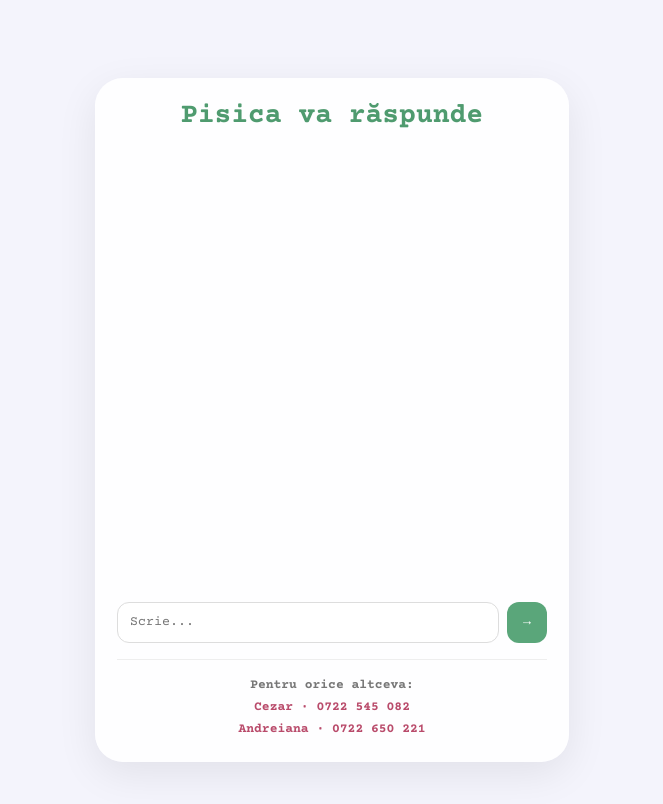
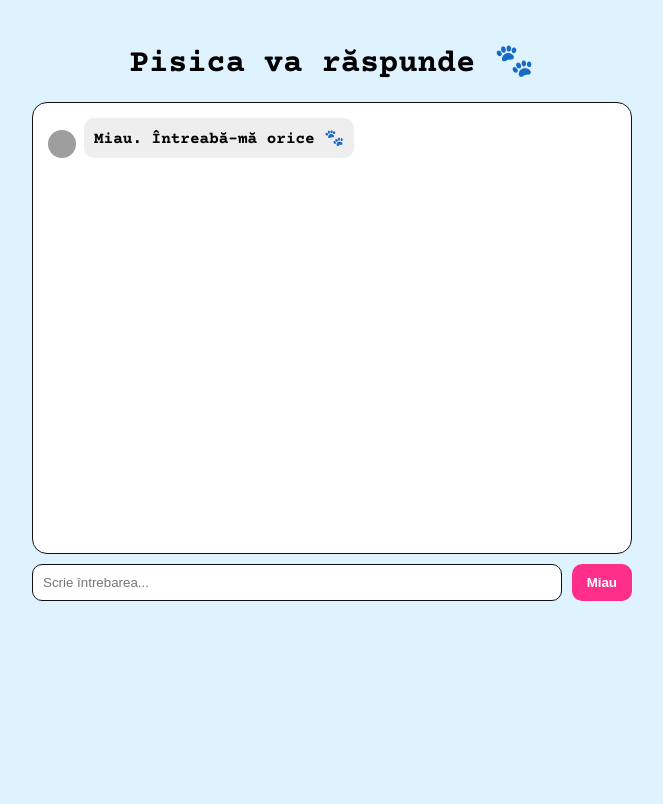
Before and after one commit to andreiana007/wed-invitation, a Next.js app: page /pisica in a window 1280 px wide. Shown: the top 804 px of the page, without its empty margins (308-971 px from the left). Built offline with nearby package versions, Linux system fonts and the light colour scheme; grey boxes are pictures that could not be loaded.

Commit message:
Update page.js

```diff
--- a/app/pisica/page.js
+++ b/app/pisica/page.js
@@ -1,44 +1,82 @@
 "use client";
-
 import { useState } from "react";
 
 export default function PisicaPage() {
-  const [messages, setMessages] = useState([]);
   const [input, setInput] = useState("");
+  const [messages, setMessages] = useState([
+    { from: "cat", text: "Miau. Întreabă-mă orice 🐾" },
+  ]);
+
+  const answers = [
+    {
+      keywords: ["biserica", "catedrala"],
+      answer:
+        "Catedrala romano-catolică Sfântul Iosif, Strada General Berthelot 19, București.",
+    },
+    {
+      keywords: ["ceremonia", "ora"],
+      answer: "Ora 12:50 (nu întârzia, pisica vă vede 👀)",
+    },
+    {
+      keywords: ["petrecerea", "locatie", "unde"],
+      answer:
+        "La Terenuri – Ramada Plaza, București. Lângă terenurile de tenis, în spate. Vezi pinul de pe hartă.",
+    },
+    {
+      keywords: ["cat tine"],
+      answer: "Cât ne ține trupul, dar și capul 😏",
+    },
+    {
+      keywords: ["persoane", "cati"],
+      answer:
+        "Vine exact cine ne dorim. Cool, funny, sportivi și nesportivi.",
+    },
+    {
+      keywords: ["muzica"],
+      answer:
+        "Am ales-o noi doi, începe din secolul 19 până în 2026. Și o surpriză. Nu, nu cântă Cezar. Altceva! 🎶",
+    },
+    {
+      keywords: ["martori"],
+      answer: "Ildikó și Mandea/Șerban 💫",
+    },
+    {
+      keywords: ["dress", "cod"],
+      answer:
+        "Ziua: mai formal, ca la o ceremonie religioasă, I guess, miau. Seara: pantofi sport & haine colorate – pas noir 👟",
+    },
+    {
+      keywords: ["flori", "cadouri"],
+      answer:
+        "Un singur trandafir. Avem vazele pregătite. One flower, one vase! Vezi IMPORTANT.",
+    },
+    {
+      keywords: ["rsvp", "confirm"],
+      answer: "Confirmă prin formularul RSVP din site.",
+    },
+    {
+      keywords: ["plus", "+1"],
+      answer: "Da, se poate, dar menționează la RSVP 🙏",
+    },
+  ];
 
   const getAnswer = (text) => {
     const lower = text.toLowerCase();
-
-    if (lower.includes("unde") || lower.includes("loc")) {
-      return "La Hotel Ramada Plaza, la terenurile de tenis.";
+    for (let item of answers) {
+      if (item.keywords.some((k) => lower.includes(k))) {
+        return item.answer;
+      }
     }
-
-    if (lower.includes("martori")) {
-      return "Ildikó și Șerban (Mandea).";
-    }
-
-    if (lower.includes("ora") || lower.includes("când") || lower.includes("cand")) {
-      return "Ora 19:00 🐾";
-    }
-
-    if (lower.includes("cadou")) {
-      return "Prezența voastră este cel mai frumos cadou.";
-    }
-
-    if (lower.includes("salut") || lower.includes("hello") || lower.includes("buna") || lower.includes("bună")) {
-      return "Miau! 🐾";
-    }
-
-    return "Miau... pentru alte detalii, verificați invitația sau sunați-ne.";
+    return "Miau… nu știu exact 😼 dar întreabă din nou sau vorbește cu Cezar.";
   };
 
   const sendMessage = () => {
     if (!input.trim()) return;
 
-    const userMsg = { text: input, from: "user" };
-    const catMsg = { text: getAnswer(input), from: "cat" };
+    const userMessage = { from: "user", text: input };
+    const catReply = { from: "cat", text: getAnswer(input) };
 
-    setMessages((prev) => [...prev, userMsg, catMsg]);
+    setMessages([...messages, userMessage, catReply]);
     setInput("");
   };
 
@@ -46,45 +84,24 @@ export default function PisicaPage() {
     <main
       style={{
         minHeight: "100vh",
-        background: "#f4f4fc",
-        display: "flex",
-        justifyContent: "center",
-        alignItems: "center",
+        backgroundColor: "#dff3ff",
         padding: "20px",
-        fontFamily: "Courier Prime, Courier, monospace",
+        fontFamily: '"Courier Prime", "Courier New", monospace',
       }}
     >
-      <div
-        style={{
-          width: "100%",
-          maxWidth: "430px",
-          background: "rgba(255,255,255,0.95)",
-          borderRadius: "28px",
-          padding: "22px",
-          boxShadow: "0 12px 40px rgba(0,0,0,0.08)",
-          display: "flex",
-          flexDirection: "column",
-          height: "80vh",
-        }}
-      >
-        <div style={{ textAlign: "center", marginBottom: "14px" }}>
-
-          <h1
-            style={{
-              margin: 0,
-              color: "#4f9b6f",
-              fontSize: "28px",
-            }}
-          >
-            Pisica va răspunde
-          </h1>
-        </div>
+      <div style={{ maxWidth: "600px", margin: "0 auto" }}>
+        <h1 style={{ textAlign: "center", marginBottom: "20px" }}>
+          Pisica va răspunde 🐾
+        </h1>
 
         <div
           style={{
-            flex: 1,
+            border: "1px solid #111",
+            borderRadius: "15px",
+            padding: "15px",
+            height: "420px",
             overflowY: "auto",
-            padding: "10px 4px",
+            background: "white",
           }}
         >
           {messages.map((msg, i) => (
@@ -92,76 +109,69 @@ export default function PisicaPage() {
               key={i}
               style={{
                 display: "flex",
-                justifyContent: msg.from === "user" ? "flex-end" : "flex-start",
+                justifyContent:
+                  msg.from === "user" ? "flex-end" : "flex-start",
                 marginBottom: "10px",
+                alignItems: "flex-end",
+                gap: "8px",
               }}
             >
-              <div
+              {msg.from === "cat" && (
+                <img
+                  src="/cat-grey.png"
+                  alt="cat"
+                  style={{
+                    width: "28px",
+                    height: "28px",
+                    borderRadius: "50%",
+                  }}
+                />
+              )}
+
+              <span
                 style={{
+                  display: "inline-block",
+                  padding: "10px",
+                  borderRadius: "10px",
+                  background:
+                    msg.from === "user" ? "#ff2e8b" : "#eee",
+                  color: msg.from === "user" ? "white" : "black",
                   maxWidth: "75%",
-                  padding: "10px 14px",
-                  borderRadius: "18px",
-                  background: msg.from === "user" ? "#b94b6b" : "#f1f1f1",
-                  color: msg.from === "user" ? "white" : "#333",
-                  fontSize: "14px",
-                  lineHeight: 1.4,
                 }}
               >
                 {msg.text}
-              </div>
+              </span>
             </div>
           ))}
         </div>
 
-        <div style={{ display: "flex", gap: "8px", marginTop: "8px" }}>
+        <div style={{ display: "flex", marginTop: "10px", gap: "10px" }}>
           <input
-            type="text"
             value={input}
             onChange={(e) => setInput(e.target.value)}
-            placeholder="Scrie..."
+            placeholder="Scrie întrebarea..."
             style={{
               flex: 1,
-              padding: "12px",
-              borderRadius: "12px",
-              border: "1px solid #ddd",
-              fontFamily: "inherit",
+              padding: "10px",
+              borderRadius: "10px",
+              border: "1px solid #111",
             }}
           />
+
           <button
             onClick={sendMessage}
             style={{
-              padding: "12px 16px",
-              borderRadius: "12px",
+              backgroundColor: "#ff2e8b",
+              color: "white",
               border: "none",
-              background: "#5aa67a",
-              color: "white",
+              padding: "10px 15px",
+              borderRadius: "10px",
               cursor: "pointer",
-              fontFamily: "inherit",
+              fontWeight: "bold",
             }}
           >
-            →
+            Miau
           </button>
-        </div>
-
-        <div
-          style={{
-            marginTop: "16px",
-            paddingTop: "14px",
-            borderTop: "1px solid #eee",
-            textAlign: "center",
-            fontSize: "13px",
-            color: "#777",
-            lineHeight: 1.7,
-          }}
-        >
-          <div>Pentru orice altceva:</div>
-          <a href="tel:+40722545082" style={{ color: "#b94b6b", textDecoration: "none" }}>
-            Cezar · 0722 545 082
-          </a>
-          <br />
-          <a href="tel:+40722650221" style={{ color: "#b94b6b", textDecoration: "none" }}>
-            Andreiana · 0722 650 221
-          </a>
         </div>
       </div>
     </main>
```
